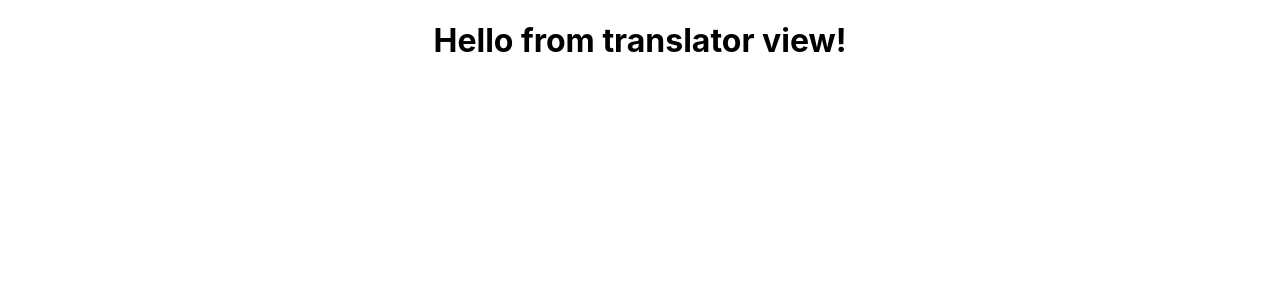
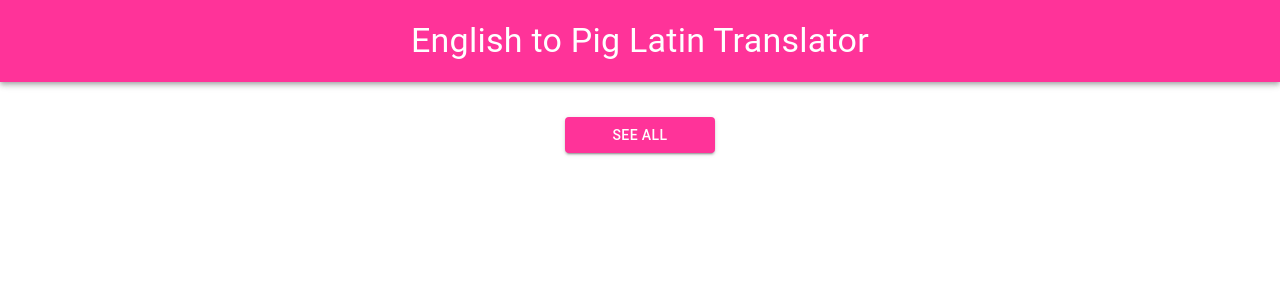
Before and after one commit to olliebrownlow/pig-latin-react-frontend, a React (Create React App) app: page / in a window 1280 px wide. Shown: the top 300 px of the page. Built offline with nearby package versions, Linux system fonts and the light colour scheme.

Commit message:
wip frontend layout of translator page

```diff
--- a/src/components/TranslatorView.js
+++ b/src/components/TranslatorView.js
@@ -1,14 +1,56 @@
 import React, { Component } from 'react';
+import AppBar from '@material-ui/core/AppBar';
+import Typography from '@material-ui/core/Typography';
+import Button from '@material-ui/core/Button';
+import TextField from '@material-ui/core/TextField';
 
 export class TranslatorView extends Component {
 
+  seeAll = e => {
+    e.preventDefault();
+    this.props.nextStep();
+  }
+
   render() {
     return (
-      <div>
-        <h1>Hello from translator view!</h1>
-      </div>
+      <React.Fragment>
+      <AppBar
+        style={styles.appBar}
+        position="static"
+      >
+        <Typography variant="h4">
+          English to Pig Latin Translator
+        </Typography>
+      </AppBar>
+      <br/>
+        <Button
+          variant="contained"
+          onClick={this.seeAll}
+          style={styles.button}
+        >
+          See All
+        </Button>
+      </React.Fragment>
     );
   }
 }
 
+const styles = {
+  button: {
+    backgroundColor: '#ff3399',
+    color: '#ffffff',
+    margin: 15,
+    width: 150
+  },
+  textField: {
+    marginLeft: 15,
+    marginRight: 15,
+    width: 250
+  },
+  appBar: {
+    background: '#ff3399',
+    padding: '20px'
+  }
+}
+
 export default TranslatorView;
```
